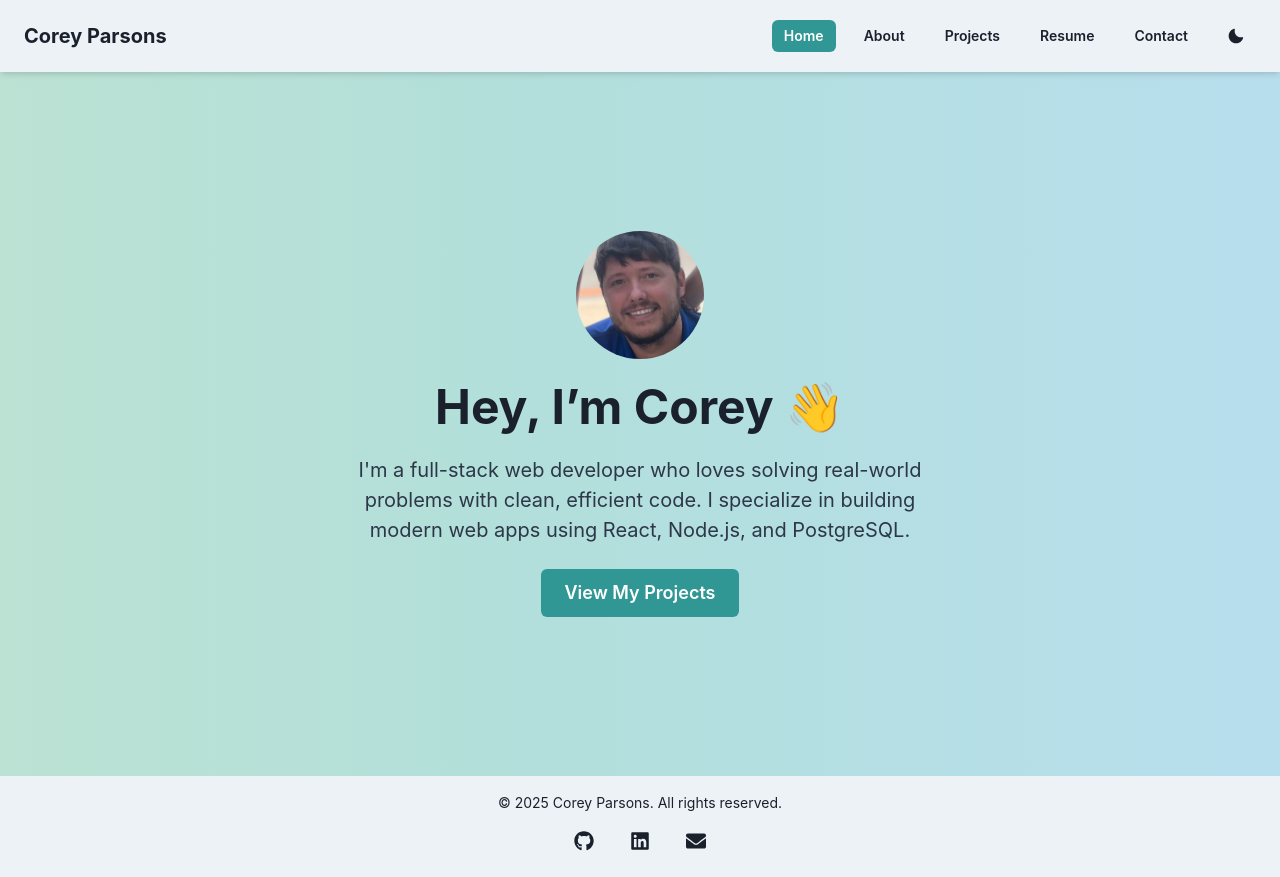
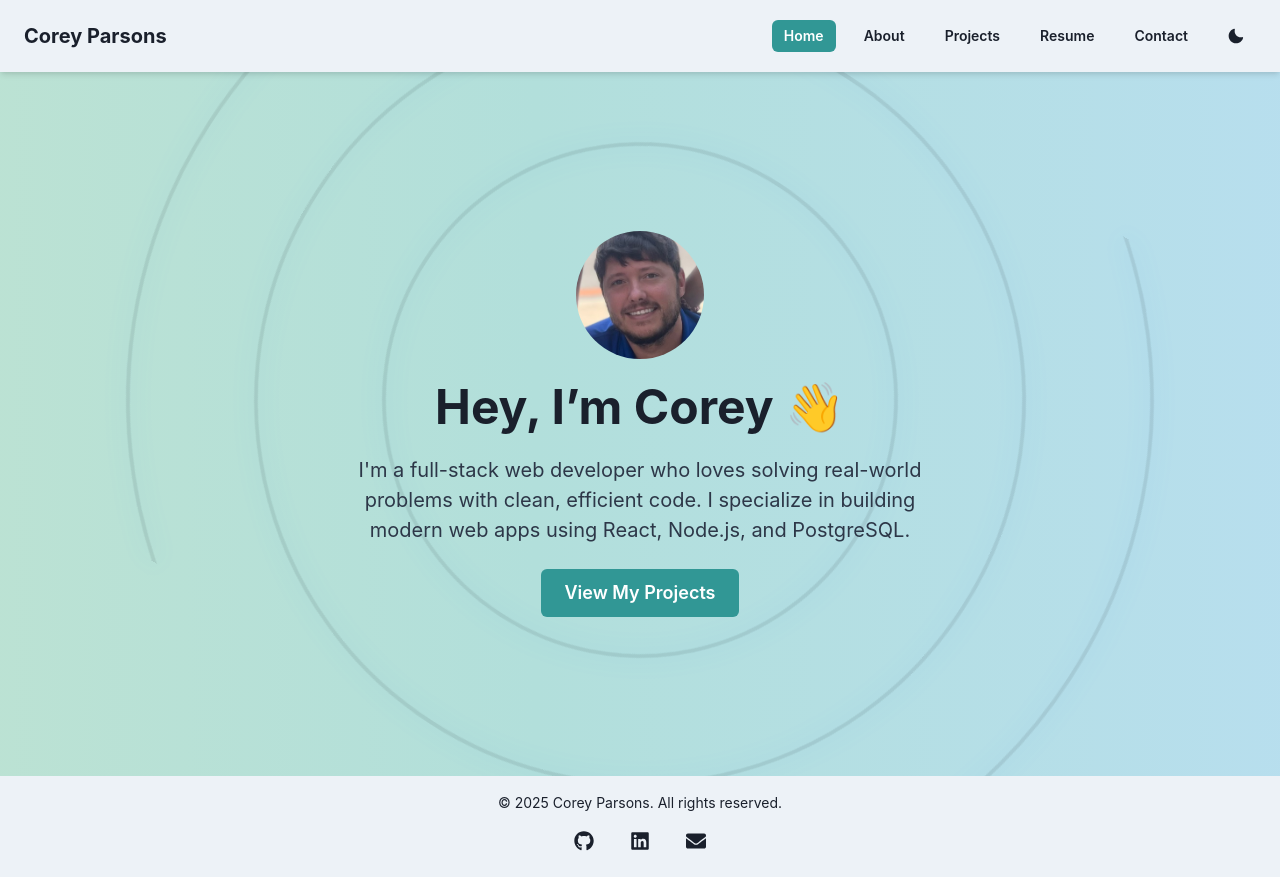
Before and after one commit to cpars/Portfolio, a React (Vite) app: page / in a window 1280 px wide. Built offline with nearby package versions, Linux system fonts and the light colour scheme.

Commit message:
Added pulsing to oribit lines

```diff
--- a/src/components/OrbitingLines.tsx
+++ b/src/components/OrbitingLines.tsx
@@ -9,14 +9,12 @@ const OrbitingLines = () => {
     "rgba(255, 255, 255, 0.08)"
   );
 
-  return (
-    <MotionSvg
-      width="100%"
-      height="100%"
-      viewBox="0 0 100 100"
-      preserveAspectRatio="xMidYMid slice"
-      style={
-        {
+  const glowColor = useColorModeValue(
+    "rgba(0, 150, 255, 0.15)", // light mode glow (blueish)
+    "rgba(0, 255, 255, 0.08)" // dark mode glow (cyan-ish)
+  );
+
+  const sharedStyles = {
     position: "fixed",
     top: 0,
     left: 0,
@@ -24,16 +22,73 @@ const OrbitingLines = () => {
     width: "100vw",
     height: "100vh",
     pointerEvents: "none",
+  } as React.CSSProperties;
+
+  return (
+    <>
+      {/* Blurred glow layer */}
+      <MotionSvg
+        viewBox="0 0 100 100"
+        preserveAspectRatio="xMidYMid slice"
+        style={
+          {
+            ...sharedStyles,
+            filter: "blur(12px)",
           } as React.CSSProperties
         }
+        initial={{ rotate: 0, opacity: 0.5 }}
         animate={{
-        rotate: [0, 360],
+          rotate: 360,
+          opacity: [0.1, 0.6, 0.1],
         }}
         transition={{
+          rotate: {
             duration: 60,
+            ease: "linear",
             repeat: Infinity,
-        ease: "linear",
+          },
+          opacity: {
+            duration: 4,
+            repeat: Infinity,
+            repeatType: "mirror",
+            ease: "easeInOut",
+          },
         }}
+      >
+        <circle
+          cx="50"
+          cy="50"
+          r="40"
+          stroke={glowColor}
+          strokeWidth="0.6"
+          fill="none"
+        />
+        <circle
+          cx="50"
+          cy="50"
+          r="30"
+          stroke={glowColor}
+          strokeWidth="0.6"
+          fill="none"
+        />
+        <circle
+          cx="50"
+          cy="50"
+          r="20"
+          stroke={glowColor}
+          strokeWidth="0.6"
+          fill="none"
+        />
+      </MotionSvg>
+
+      {/* Crisp rings on top */}
+      <MotionSvg
+        viewBox="0 0 100 100"
+        preserveAspectRatio="xMidYMid slice"
+        style={sharedStyles}
+        initial={{ rotate: 0 }}
+        animate={{ rotate: 360 }}
+        transition={{ duration: 60, ease: "linear", repeat: Infinity }}
       >
         <circle
           cx="50"
@@ -60,6 +115,7 @@ const OrbitingLines = () => {
           fill="none"
         />
       </MotionSvg>
+    </>
   );
 };
 
--- a/src/pages/Home.tsx
+++ b/src/pages/Home.tsx
@@ -11,11 +11,13 @@ import {
 import { Link as RouterLink } from "react-router-dom";
 import PageWrapper from "../components/PageWrapper";
 import AnimatedBackground from "../components/AnimatedBackground";
+import OrbitingLines from "../components/OrbitingLines";
 
 const Home = () => {
   return (
     <PageWrapper>
       <AnimatedBackground />
+      <OrbitingLines />
       <Box
         minHeight="80vh"
         display="flex"
```
Lines whose indentation alone changed are shown as unchanged.
